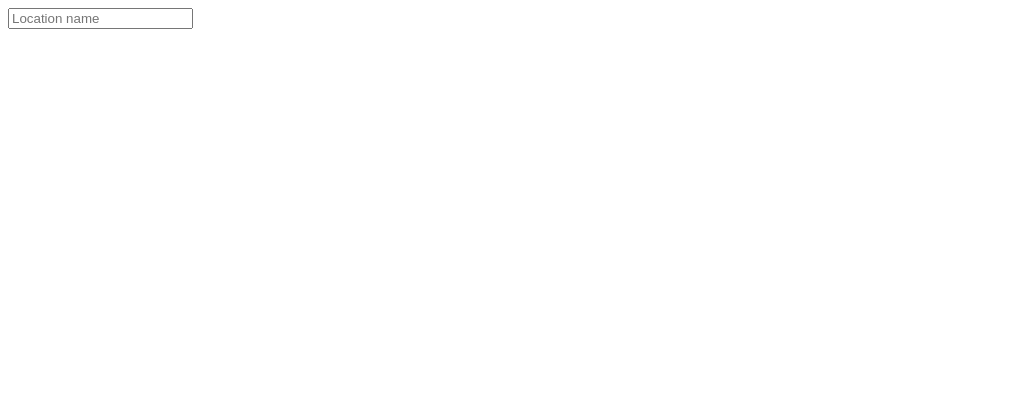
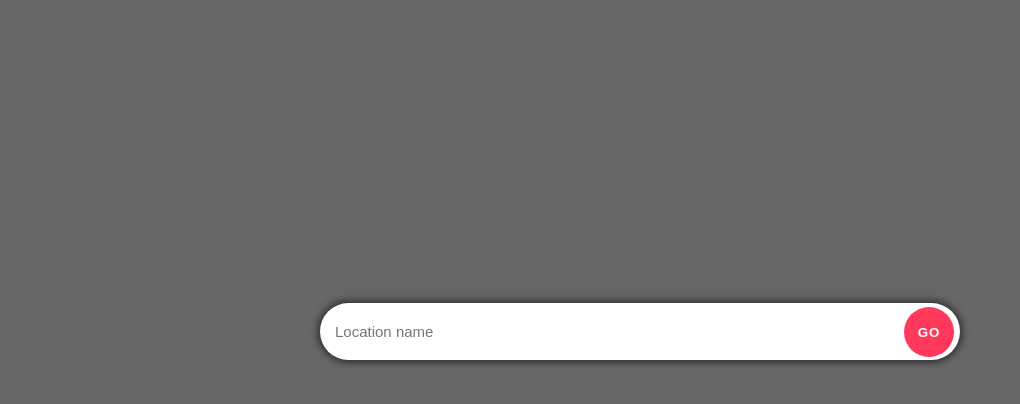
Before and after one commit to zackjones11/weather-go, a plain HTML site: page public/search.html in a window 1280 px wide. Shown: the whole page, without its empty margins (0-1020 px from the left). Drawn offline with Linux system fonts and the light colour scheme.

Commit message:
styled search view

```diff
--- a/public/assets/root.css
+++ b/public/assets/root.css
@@ -1,8 +1,12 @@
 @import url('https://fonts.googleapis.com/css2?family=Roboto:wght@100;300;700&display=swap');
 
 :root {
+  --white: #ffffff;
   --black-opacity-60: rgb(0 0 0 / 60%);
   --off-white: #f2f2f2;
+  --grey: #353535;
+  --red: #ff385c;
+  --red-dark: #e82044;
 
   --primary-color: var(--off-white);
 
@@ -22,3 +26,17 @@ body {
   color: var(--primary-color);
   font-weight: var(--primary-font-weight);
 }
+
+.g-container {
+  display: flex;
+  align-items: center;
+  justify-content: center;
+  flex-direction: column;
+
+  position: absolute;
+  top: 0;
+  left: 0;
+  width: 100%;
+  height: 100%;
+  background: var(--black-opacity-60);
+}
--- a/public/assets/search.css
+++ b/public/assets/search.css
@@ -1,3 +1,57 @@
-.c-search-input {
+.c-container {
+  display: flex;
+  align-items: center;
+  justify-content: center;
+  flex-direction: column;
 
+  position: absolute;
+  top: 0;
+  left: 0;
+  width: 100%;
+  height: 100%;
+  background: var(--black-opacity-60);
 }
+
+.c-form {
+  position: relative;
+  width: 50vw;
+  margin: auto;
+  margin-bottom: 55vh;
+}
+
+.c-form__input {
+  border: none;
+  box-shadow: 0 0 6px 3px var(--grey);
+  font-weight: var(--weight-bold);
+  color: var(--grey);
+  outline: 0;
+  font-size: 15px;
+  padding: 20px 15px;
+  border-radius: 40px;
+  width: 100%;
+}
+
+.c-form__input::placeholder {
+  font-weight: var(--weight-light);
+}
+
+.c-form__submit {
+  position: absolute;
+  top: 4px;
+  right: 6px;
+  border-radius: 50%;
+  border: 0;
+  background-color: var(--red);
+  height: 50px;
+  width: 50px;
+  color: var(--white);
+  font-weight: var(--weight-bold);
+  letter-spacing: 1px;
+  outline: 0;
+  cursor: pointer;
+}
+
+.c-form__submit:hover {
+  background-color: var(--red-dark);
+  transition: background-color 0.3s;
+}
--- a/public/search.html
+++ b/public/search.html
@@ -8,8 +8,11 @@
   <title>Weather</title>
 </head>
 <body>
-  <form action="/weather" method="GET">
-    <input class="c-search-input" type="search" name="l" placeholder="Location name" />
-  </form>
+  <div class="g-container">
+    <form  class="c-form" action="/weather" method="GET">
+      <input class="c-form__input" type="search" required name="l" placeholder="Location name" />
+      <button class="c-form__submit" type="submit">GO</button>
+    </form>
+  </div>
 </body>
 </html>
```
Also changed, not shown: public/assets/detail.css (+0 -14 lines), public/detail.html (+1 -1 lines).
